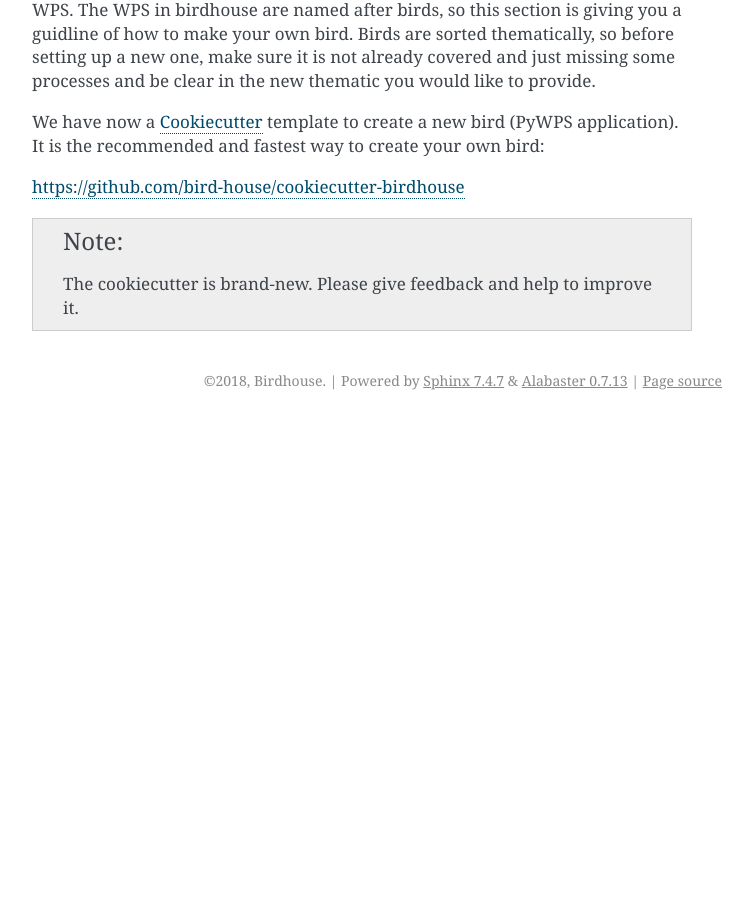
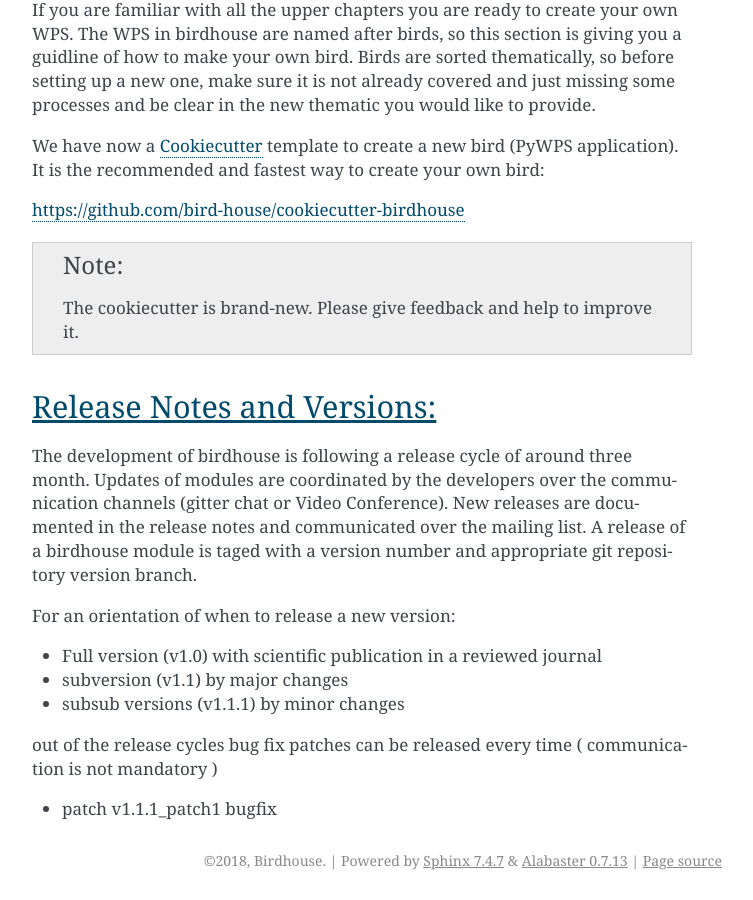
Before and after one commit to bird-house/birdhouse-docs, a Sphinx documentation site: the page built from docs/source/dev_guide.rst, in a window 1280 px wide and 900 px high, scrolled down 4525 px. Shown: the whole window, without its empty margins (388-1141 px from the left). Built offline with Sphinx 7.4.7, drawn with Linux system fonts in a browser that asks for light colours; before the commit the page ends 4945 px from its top, so only the background shows below that; some of the changed text lies outside the part shown.

Commit message:
include release notes and versions guide

```diff
--- a/docs/source/dev_guide.rst
+++ b/docs/source/dev_guide.rst
@@ -164,6 +164,24 @@
 .. note:: The cookiecutter is brand-new. Please give feedback and help to improve it.
 
 
+Release Notes and Versions:
+---------------------------
+
+The development of birdhouse is following a release cycle of around three month. Updates of modules are coordinated by the developers over the communication channels (gitter chat or Video Conference).
+New releases are documented in the release notes and communicated over the mailing list.
+A release of a birdhouse module is taged with a version number and appropriate git repository version branch.
+
+For an orientation of when to release a new version:
+
+* Full version (v1.0) with scientific publication in a reviewed journal
+* subversion (v1.1) by major changes
+* subsub versions (v1.1.1) by minor changes
+
+out of the release cycles bug fix patches can be released every time ( communication is not mandatory )
+
+* patch v1.1.1_patch1 bugfix
+
+
 .. _`OSGeo Code of Conduct`: http://www.osgeo.org/code_of_conduct
 .. _`documentation`: https://github.com/bird-house/birdhouse-docs
 .. _`GitHub`: https://github.com/bird-house
```
